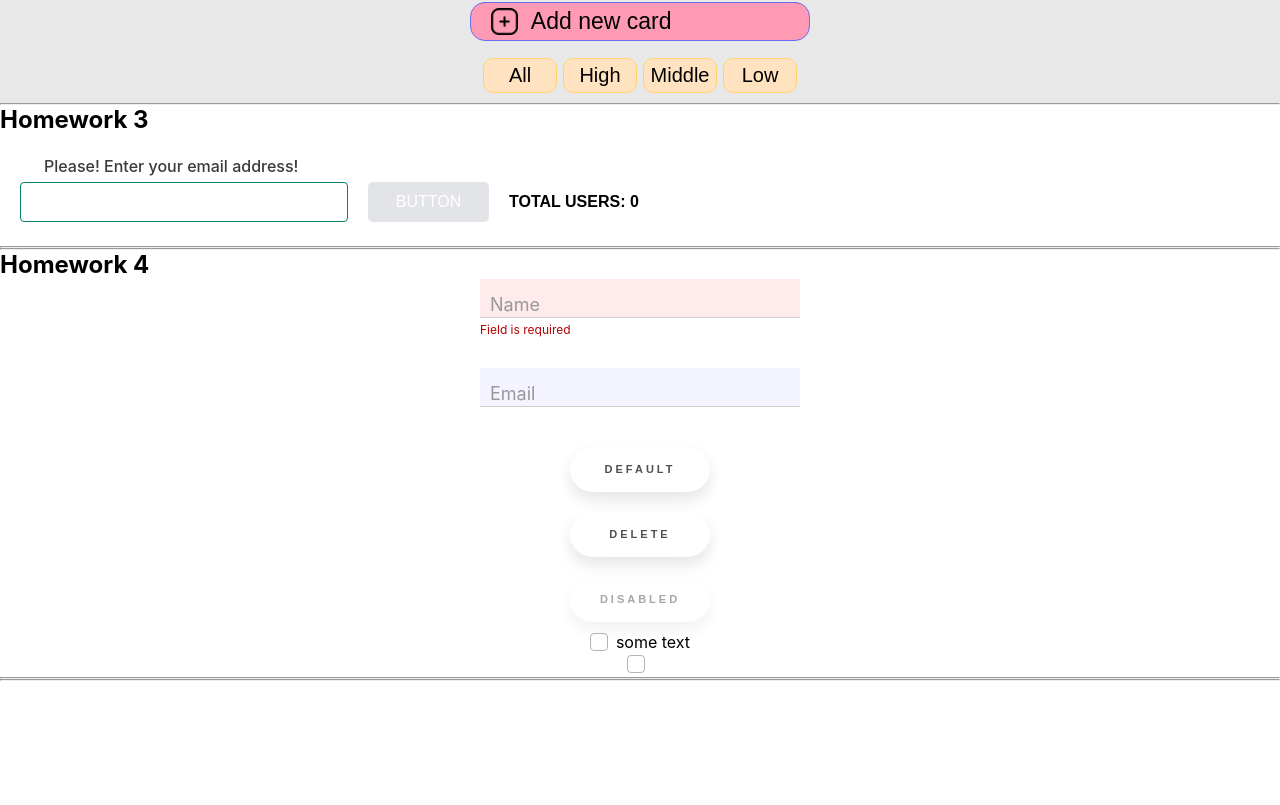
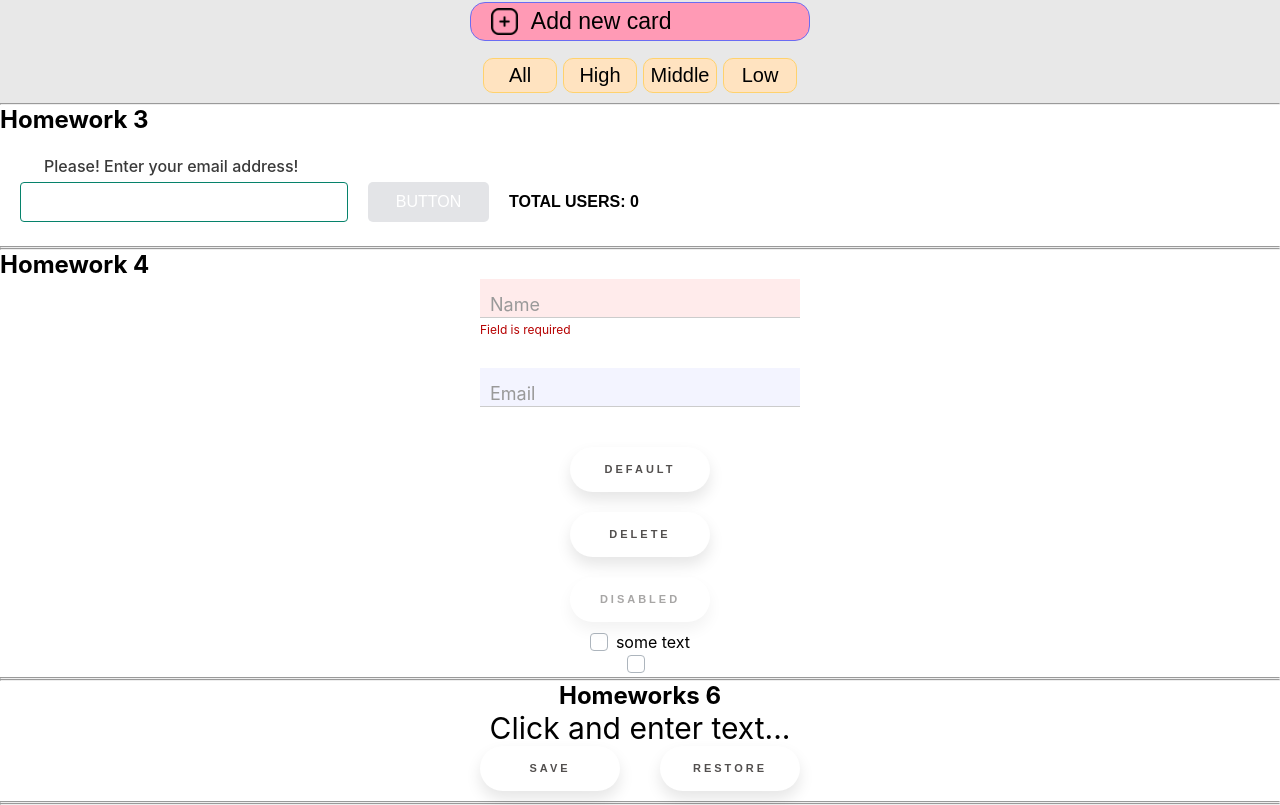
Before and after one commit to Alexey2576/it-incubator__ignat-tasks, a React (Create React App) app: page /#/pre-junior in a window 1280 px wide. Shown: the part 929-1734 px from the top of the page. Before the commit the page ends 1610 px from the top, so only its background shows below. Built offline with nearby package versions, Linux system fonts and the light colour scheme.

Commit message:
The sixth homework is done

```diff
--- a/src/p2-homeworks/h4/common/c1-SuperInputText/SuperInputText.tsx
+++ b/src/p2-homeworks/h4/common/c1-SuperInputText/SuperInputText.tsx
@@ -44,6 +44,7 @@ const SuperInputText: React.FC<SuperInputTextPropsType> = (
    const finalInputClassName = error ? `${s.errorInput} ${s.superInput}` : s.superInput + " " + className
    const finalLabelClassName = error ? `${s.superLabel__error} ${s.superLabel}` : s.superLabel
    const finalBarClassName = error ? `${s.superBar__error} ${s.superBar}` : s.superBar
+
    return (
       <div className={s.superGroup}>
          <input
--- a/src/p2-homeworks/h5/Content/pages/PreJunior.tsx
+++ b/src/p2-homeworks/h5/Content/pages/PreJunior.tsx
@@ -3,6 +3,7 @@ import HW1 from '../../../h1/HW1'
 import HW2 from '../../../h2/HW2'
 import HW3 from '../../../h3/HW3'
 import HW4 from '../../../h4/HW4'
+import HW6 from "../../../h6/HW6";
 
 function PreJunior() {
     return (
@@ -11,7 +12,7 @@ function PreJunior() {
             <HW2/>
             <HW3/>
             <HW4/>
-            {/*<HW6/>*/}
+            <HW6/>
         </div>
     )
 }
--- /dev/null
+++ b/src/p2-homeworks/h6/HW6.css
@@ -0,0 +1,21 @@
+.hw6 {
+    text-align: center;
+}
+
+.spanClassName {
+    font-size:  30px;
+}
+.superEditableSpan {
+    font-size: 30px;
+    text-align: center;
+}
+
+
+.group {
+    display: grid;
+    justify-content: center;
+}
+
+.btn {
+    margin-top: 0;
+}
--- a/src/p2-homeworks/h6/HW6.tsx
+++ b/src/p2-homeworks/h6/HW6.tsx
@@ -2,6 +2,7 @@ import React, {useState} from 'react'
 import SuperEditableSpan from './common/c4-SuperEditableSpan/SuperEditableSpan'
 import SuperButton from '../h4/common/c2-SuperButton/SuperButton'
 import {restoreState, saveState} from './localStorage/localStorage'
+import './HW6.css'
 
 function HW6() {
    const [value, setValue] = useState<string>('')
@@ -10,24 +11,22 @@ function HW6() {
       saveState<string>('editable-span-value', value)
    }
    const restore = () => {
-        // setValue()
+      setValue(restoreState('editable-span-value', "Empty"))
    }
 
    return (
-        <div>
-            <hr/>
-            homeworks 6
+      <div className={"hw6"}>
+         <h2>Homeworks 6</h2>
 
          {/*should work (должно работать)*/}
-            <div>
-                <SuperEditableSpan
-                    value={value}
+         <div className={"group"}>
+            <SuperEditableSpan value={value}
                                onChangeText={setValue}
-                    spanProps={{children: value ? undefined : 'enter text...'}}
-                />
+                               className={"superEditableSpan"}
+                               spanProps={{children: value ? undefined : 'Click and enter text...'}}/>
          </div>
-            <SuperButton onClick={save}>save</SuperButton>
-            <SuperButton onClick={restore}>restore</SuperButton>
+         <SuperButton onClick={save} className={"btn"}>save</SuperButton>
+         <SuperButton onClick={restore} className={"btn"}>restore</SuperButton>
 
          <hr/>
          {/*для личного творчества, могу проверить*/}
--- a/src/p2-homeworks/h6/common/c4-SuperEditableSpan/SuperEditableSpan.tsx
+++ b/src/p2-homeworks/h6/common/c4-SuperEditableSpan/SuperEditableSpan.tsx
@@ -1,4 +1,4 @@
-import React, {DetailedHTMLProps, InputHTMLAttributes, HTMLAttributes, useState} from 'react'
+import React, {DetailedHTMLProps, HTMLAttributes, InputHTMLAttributes, useState} from 'react'
 import SuperInputText from '../../../h4/common/c1-SuperInputText/SuperInputText'
 
 // тип пропсов обычного инпута
@@ -31,45 +31,41 @@ const SuperEditableSpan: React.FC<SuperEditableSpanType> = (
    const {children, onDoubleClick, className, ...restSpanProps} = spanProps || {}
 
    const onEnterCallback = () => {
-        // setEditMode() // выключить editMode при нажатии Enter
+      setEditMode(false)// выключить editMode при нажатии Enter
 
       onEnter && onEnter()
    }
    const onBlurCallback = (e: React.FocusEvent<HTMLInputElement>) => {
-        // setEditMode() // выключить editMode при нажатии за пределами инпута
+      setEditMode(false) // выключить editMode при нажатии за пределами инпута
 
       onBlur && onBlur(e)
    }
    const onDoubleClickCallBack = (e: React.MouseEvent<HTMLSpanElement, MouseEvent>) => {
-        // setEditMode() // включить editMode при двойном клике
+      setEditMode(true) // включить editMode при двойном клике
 
       onDoubleClick && onDoubleClick(e)
    }
 
-    const spanClassName = `${'сделать красивый стиль для спана'} ${className}`
+   const spanClassName = `${restProps.className} ${className}`
 
    return (
       <>
          {editMode
             ? (
-                    <SuperInputText
-                        autoFocus // пропсу с булевым значением не обязательно указывать true
+               <SuperInputText autoFocus // пропсу с булевым значением не обязательно указывать true
                                onBlur={onBlurCallback}
                                onEnter={onEnterCallback}
-
-                        {...restProps} // отдаём инпуту остальные пропсы если они есть (value например там внутри)
-                    />
-                ) : (
-                    <span
-                        onDoubleClick={onDoubleClickCallBack}
+                               className={restProps.className}
+                               spanClassName={restProps.spanClassName}
+                               {...restProps}/>) // отдаём инпуту остальные пропсы если они есть (value например там внутри)
+            : (
+               <span onDoubleClick={onDoubleClickCallBack}
                      className={spanClassName}
 
-                        {...restSpanProps}
-                    >
-                        {/*если нет захардкодженного текста для спана, то значение инпута*/}
+                     {...restSpanProps} >
+                  {/*если нет захадкодженного текста для спана, то значение инпута*/}
                   {children || restProps.value}
-                    </span>
-                )
+                    </span>)
          }
       </>
    )
```
Also changed, not shown: src/p2-homeworks/h6/common/c4-SuperEditableSpan/SuperEditableSpan.css (added). Lines whose indentation alone changed are shown as unchanged.
